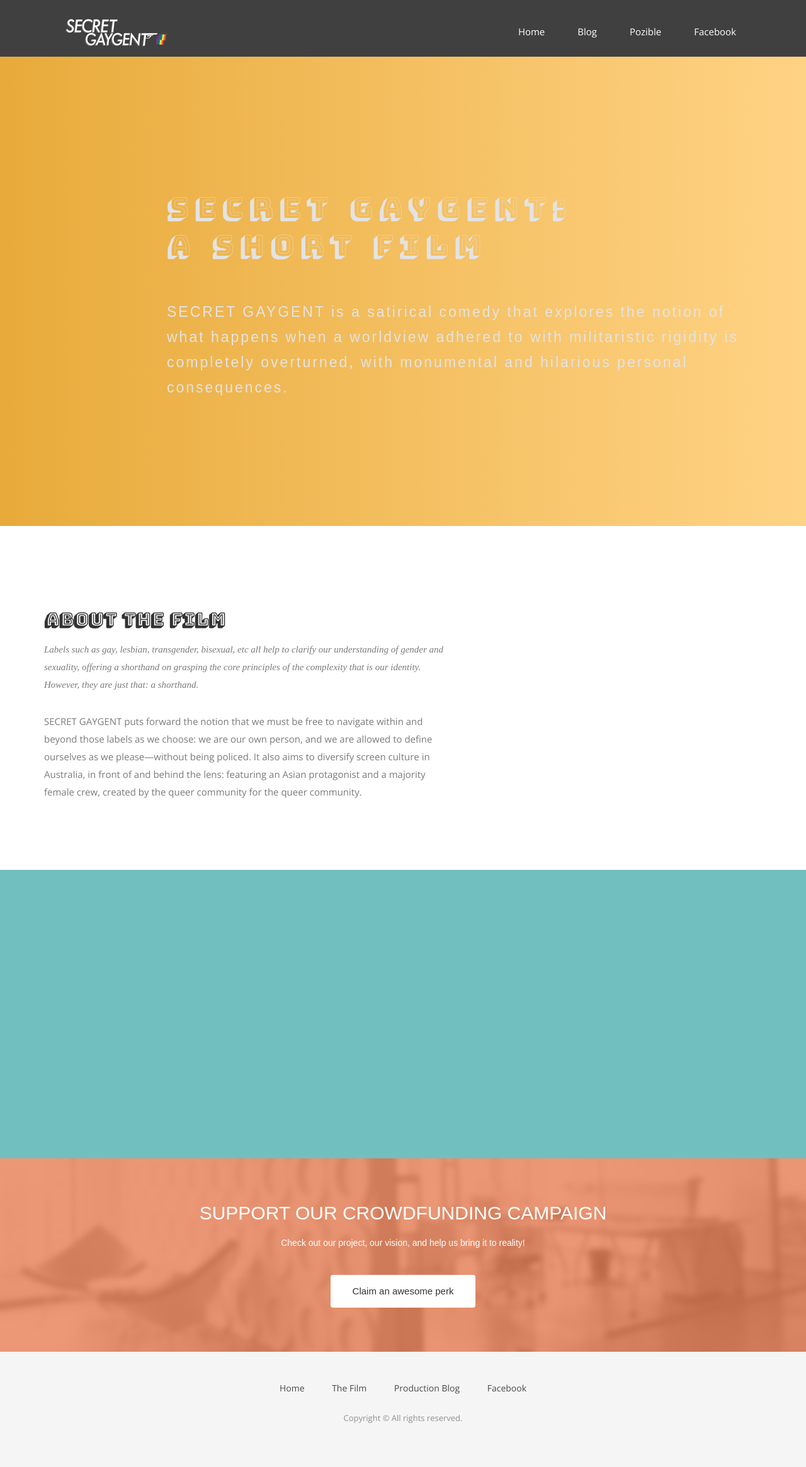
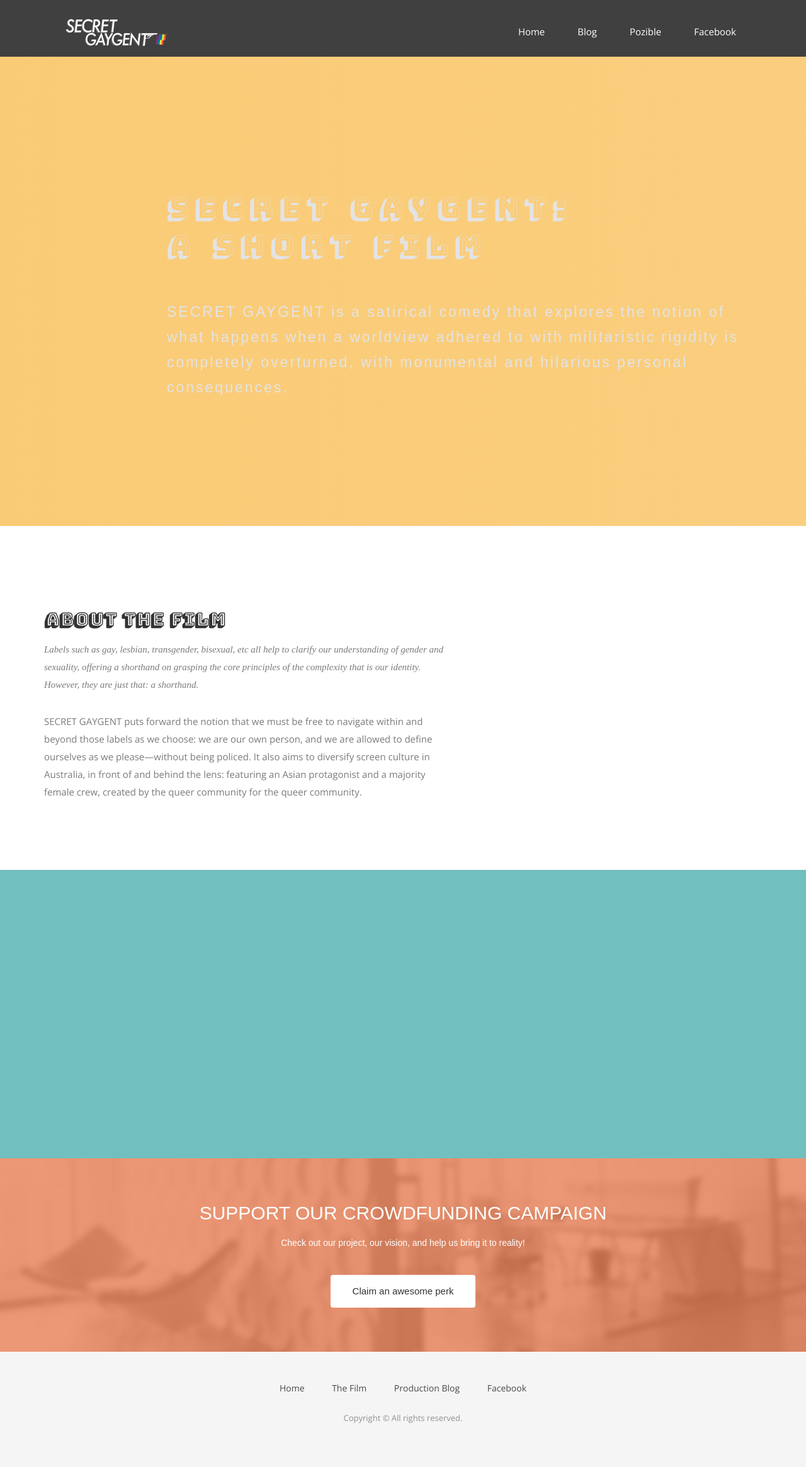
Before and after one commit to thewonglab/secret, a Jekyll site: the page built from index.html, in a window 1280 px wide. Shown: the whole page at 63% size. Built offline with Jekyll 4.4.1, drawn with Linux system fonts in a browser that asks for light colours; nearby versions of some CDN libraries; some web fonts are replaced; grey boxes are pictures that could not be loaded.

Commit message:
Update airspace.css

```diff
--- a/css/airspace.css
+++ b/css/airspace.css
@@ -118,7 +118,7 @@ header .navbar-default .navbar-nav li a:hover {
   width: 100%;
   height: 100%;
   /*background: linear-gradient(to left, #8b86a3, #322e40);*/
-  background: linear-gradient(to left, #ffc866, #e29509);
+  background: linear-gradient(to left, #f9c25e, #f9be54);
   opacity: 0.8;
 }
 #slider .block {
```
